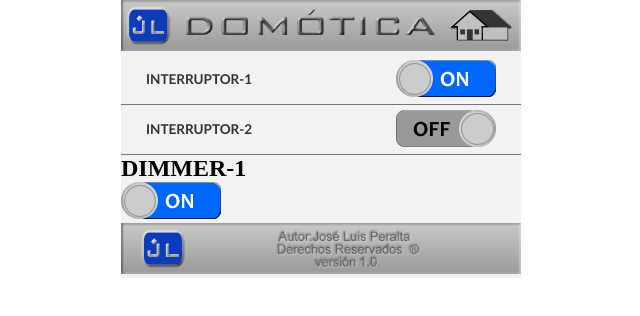
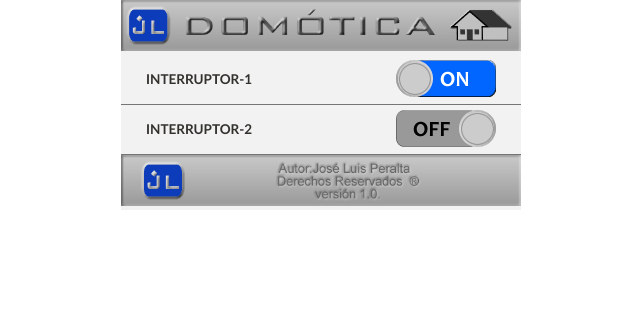
Before and after one commit to JOSELUISPN/Imagenes, a plain HTML site: page index.html in a window 1280 px wide. Shown: the whole page, without its empty margins (319-959 px from the left). Drawn offline with Linux system fonts and the light colour scheme.

Commit message:
Update index.html

```diff
--- a/index.html
+++ b/index.html
@@ -25,11 +25,6 @@
 
 
 
-<aside>
- 			<section class="dimmer"><h2>DIMMER-1</h2><a><img src="img/ON.png"></a></section>
- 		</aside>
-
-
  		<footer>
  		<div class="pie">
  			<img src="img/logop.png">
```
